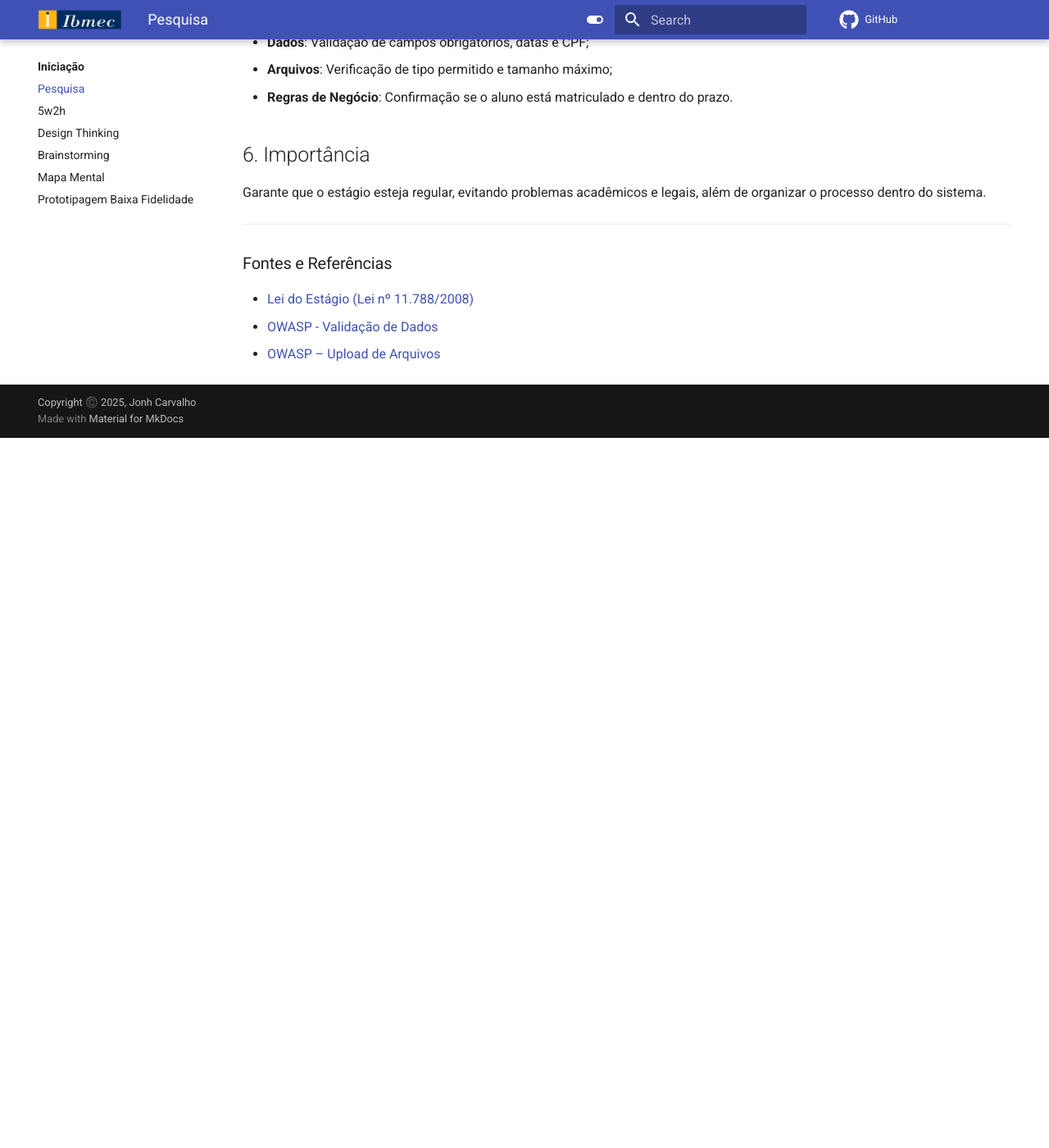
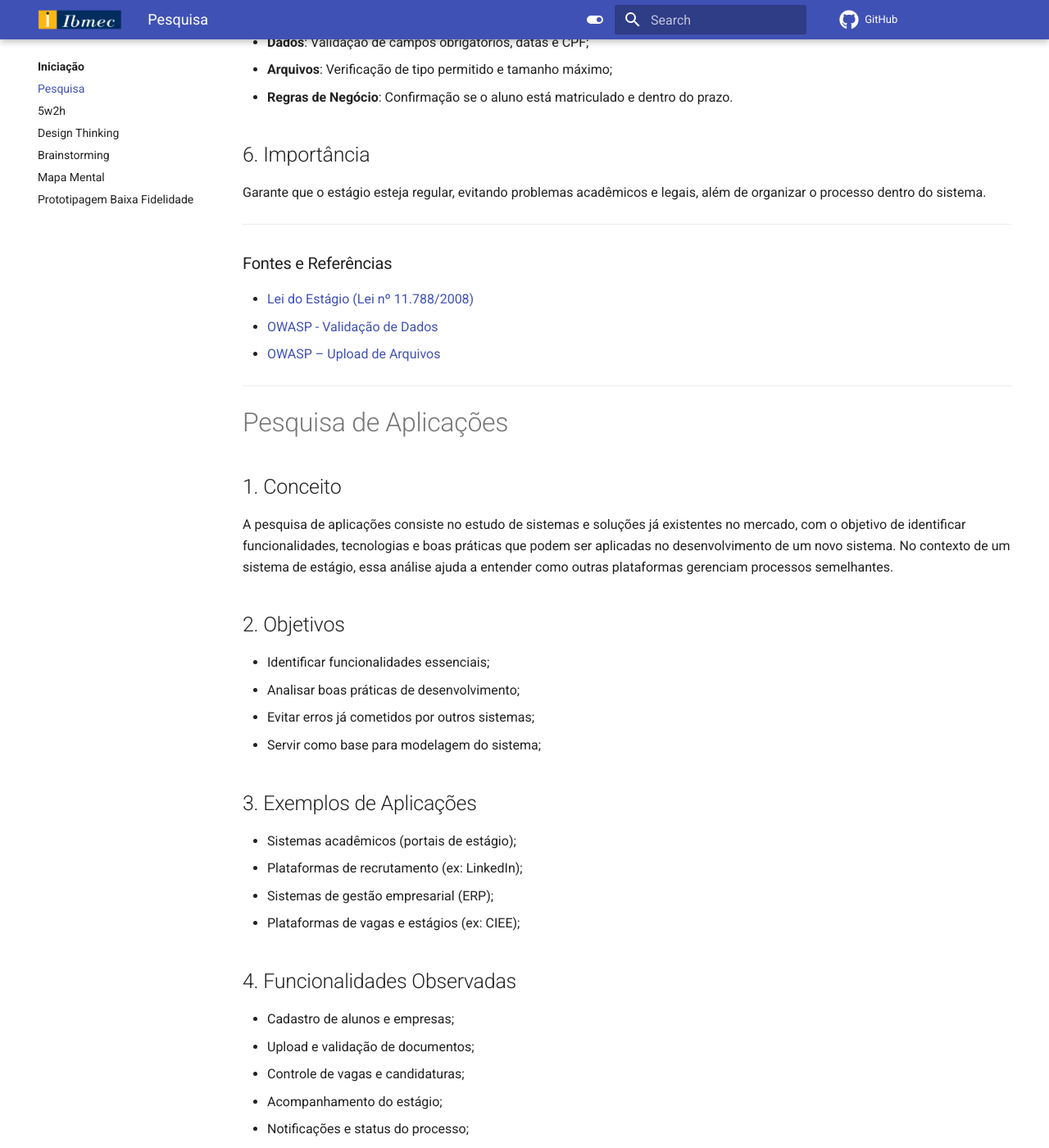
Before and after one commit to Projetos-de-Extensao/PBE_26.1_8002_II, an MkDocs documentation site: the page built from docs/Iniciacao/pesquisa.md, in a window 1280 px wide and 1400 px high, scrolled down 7206 px. Shown: the whole window at 82% size. Built offline with MkDocs 1.6.1 and Material for MkDocs 9.7.7, drawn with Linux system fonts in a browser that asks for light colours; comment, search, counter and statistics services are not loaded; before the commit the page ends 7740 px from its top, so only the background shows below that; some of the changed text lies outside the part shown.

Commit message:
Pesquisa de Aplicações

```diff
--- a/docs/Iniciacao/pesquisa.md
+++ b/docs/Iniciacao/pesquisa.md
@@ -216,3 +216,47 @@ Garante que o estágio esteja regular, evitando problemas acadêmicos e legais,
 * [Lei do Estágio (Lei nº 11.788/2008)](https://www.planalto.gov.br/ccivil_03/_ato2007-2010/2008/lei/l11788.htm)
 * [OWASP - Validação de Dados](https://owasp.org/www-community/Input_Validation)
 * [OWASP – Upload de Arquivos](https://cheatsheetseries.owasp.org/cheatsheets/File_Upload_Cheat_Sheet.html)
+
+---
+
+# Pesquisa de Aplicações
+
+## 1. Conceito
+A pesquisa de aplicações consiste no estudo de sistemas e soluções já existentes no mercado, com o objetivo de identificar funcionalidades, tecnologias e boas práticas que podem ser aplicadas no desenvolvimento de um novo sistema. No contexto de um sistema de estágio, essa análise ajuda a entender como outras plataformas gerenciam processos semelhantes.
+
+## 2. Objetivos
+* Identificar funcionalidades essenciais;
+* Analisar boas práticas de desenvolvimento;
+* Evitar erros já cometidos por outros sistemas;
+* Servir como base para modelagem do sistema;
+
+## 3. Exemplos de Aplicações
+* Sistemas acadêmicos (portais de estágio);
+* Plataformas de recrutamento (ex: LinkedIn);
+* Sistemas de gestão empresarial (ERP);
+* Plataformas de vagas e estágios (ex: CIEE);
+
+## 4. Funcionalidades Observadas
+* Cadastro de alunos e empresas;
+* Upload e validação de documentos;
+* Controle de vagas e candidaturas;
+* Acompanhamento do estágio;
+* Notificações e status do processo;
+
+## 5. Aplicação no Back-End
+* Estruturação de APIs para integração;
+* Uso de banco de dados para controle de usuários e documentos;
+* Implementação de regras de negócio (validações);
+* Controle de autenticação e autorização;
+
+## 6. Importância
+A pesquisa de aplicações permite desenvolver um sistema mais eficiente, seguro e alinhado com as necessidades reais dos usuários, reduzindo retrabalho e melhorando a qualidade final do projeto.
+
+---
+
+### Fontes Utilizadas
+* [LinkedIn](https://www.linkedin.com)
+* [CIEE](https://www.ciee.org.br)
+* [Guia de desenvolvimento de APIs REST](https://restfulapi.net)
+* [OWASP - Boas práticas de desenvolvimento](https://owasp.org)
+* Material acadêmico IBMEC
```
